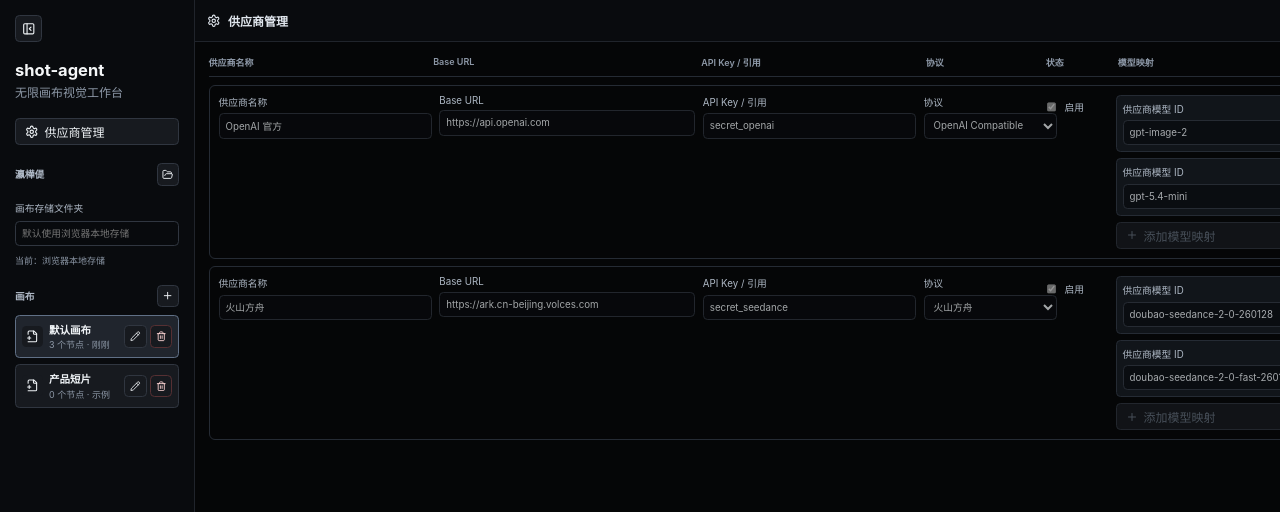
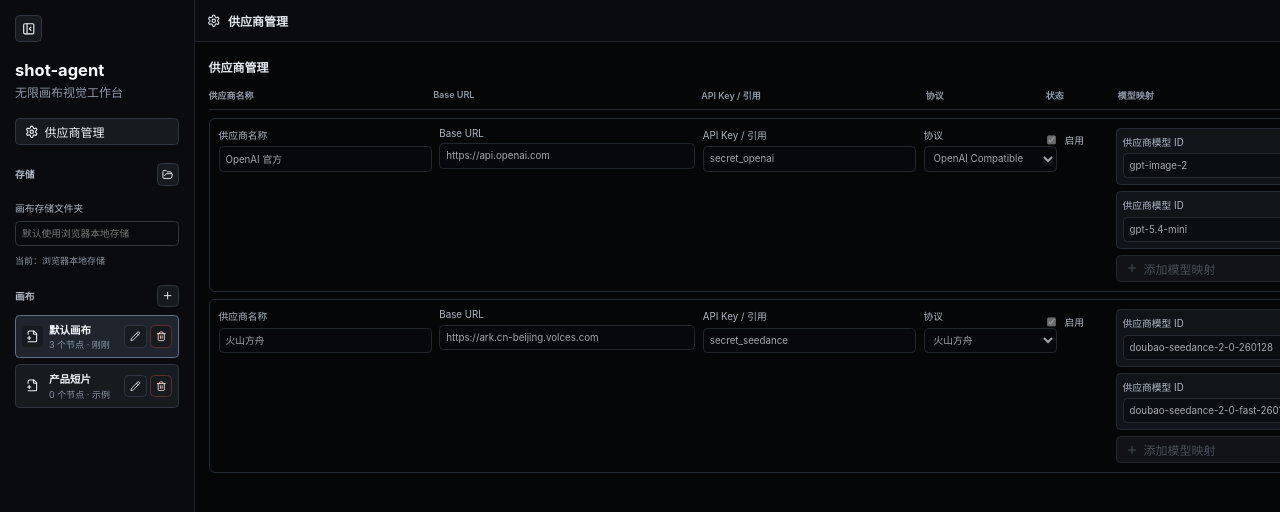
Before and after one commit to TCmatj/shot-agent, a React (Vite) app: page / in a window 1280 px wide. Both pictures are taken after a click on the button "供应商管理". Shown: the top 512 px of the page. Built offline with nearby package versions, Linux system fonts and the light colour scheme.

Commit message:
fix: 修正工具位置和供应商页面入口

```diff
--- a/src/app/App.css
+++ b/src/app/App.css
@@ -269,7 +269,8 @@
 }
 
 .toolbar-title,
-.toolbar-actions {
+.toolbar-actions,
+.toolbar-provider-actions {
   align-items: center;
   display: flex;
   gap: 10px;
@@ -1115,11 +1116,13 @@
 }
 
 .canvas-action-rail {
+  --canvas-bottom-ui-space: 140px;
+
   display: grid;
   gap: 84px;
   left: 18px;
   position: absolute;
-  top: 50%;
+  top: calc((100% - var(--canvas-bottom-ui-space)) / 2);
   transform: translateY(-50%);
   z-index: 1;
 }
@@ -1224,6 +1227,19 @@
   min-height: 0;
   overflow: auto;
   padding: 18px;
+}
+
+.provider-manager-header {
+  align-items: center;
+  display: flex;
+  justify-content: space-between;
+  margin-bottom: 14px;
+  min-width: 1460px;
+}
+
+.provider-manager-header span {
+  color: #dfe5ec;
+  font-weight: 600;
 }
 
 .provider-table {
--- a/src/app/App.tsx
+++ b/src/app/App.tsx
@@ -2181,7 +2181,7 @@
         </nav>
         <section className="panel storage-panel">
           <div className="panel-title-row">
-            <h2>瀛樺偍</h2>
+            <h2>存储</h2>
             <button
               type="button"
               className="icon-button"
@@ -2202,7 +2202,7 @@
           </label>
           <p>
             {storage.mode === 'custom-folder'
-              ? `当前：{storage.folderName ?? storage.folderPath ?? '自定义文件夹'}`
+              ? `当前：${storage.folderName ?? storage.folderPath ?? '自定义文件夹'}`
               : '当前：浏览器本地存储'}
           </p>
         </section>
@@ -2326,21 +2326,12 @@
           </div>
           <div className="toolbar-actions">
             {showProviderManager ? (
-              <>
+              <div className="toolbar-provider-actions">
                 <button type="button" onClick={addProvider}>
                   <Plus size={18} />
                   新增供应商
                 </button>
-                <button
-                  type="button"
-                  className="icon-button"
-                  aria-label="关闭供应商管理"
-                  title="关闭供应商管理"
-                  onClick={returnToCanvas}
-                >
-                  <X size={18} />
-                </button>
-              </>
+              </div>
             ) : (
               <button type="button">
                 <Play size={18} />
@@ -2351,6 +2342,18 @@
         </div>
         {showProviderManager ? (
           <div className="provider-manager-view">
+            <div className="provider-manager-header">
+              <span>供应商管理</span>
+              <button
+                type="button"
+                className="icon-button"
+                aria-label="关闭供应商管理"
+                title="关闭供应商管理"
+                onClick={returnToCanvas}
+              >
+                <X size={18} />
+              </button>
+            </div>
             <div className="provider-table provider-table-header">
               <span>供应商名称</span>
               <span>Base URL</span>
```
